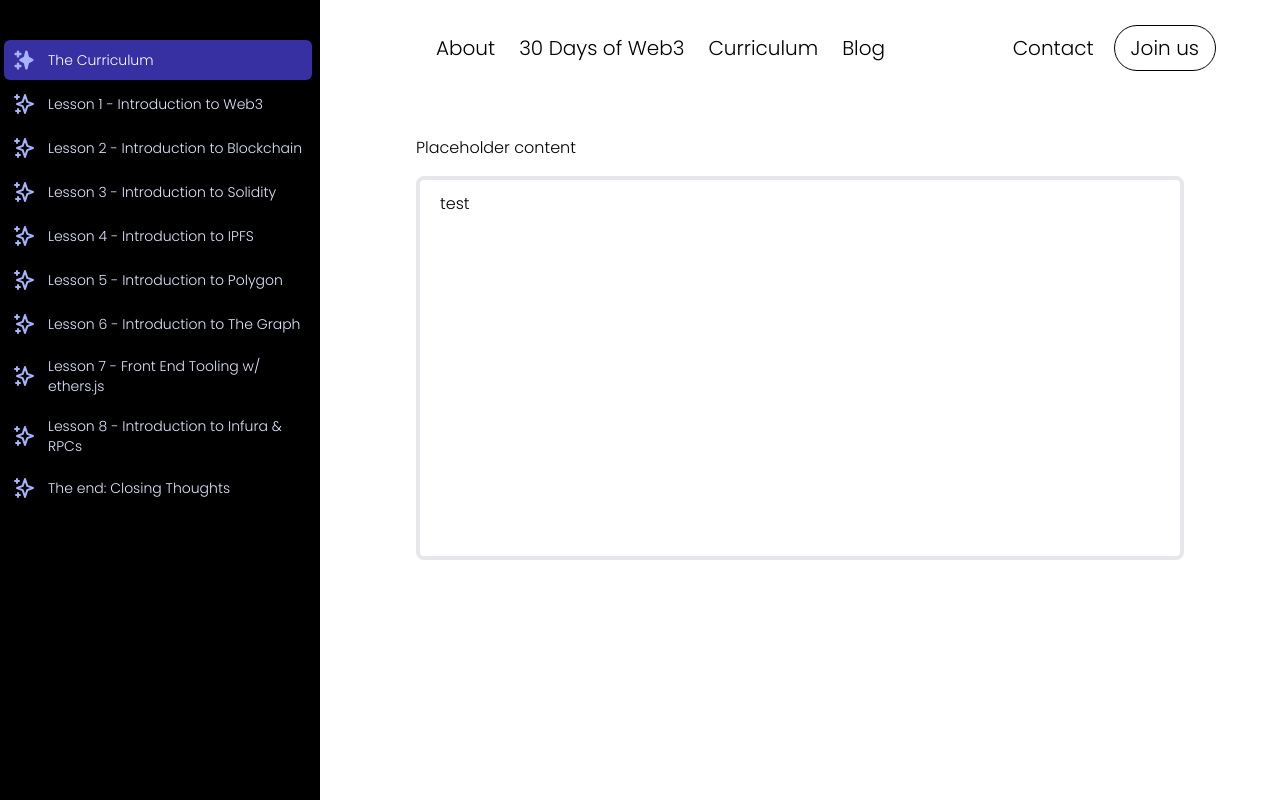
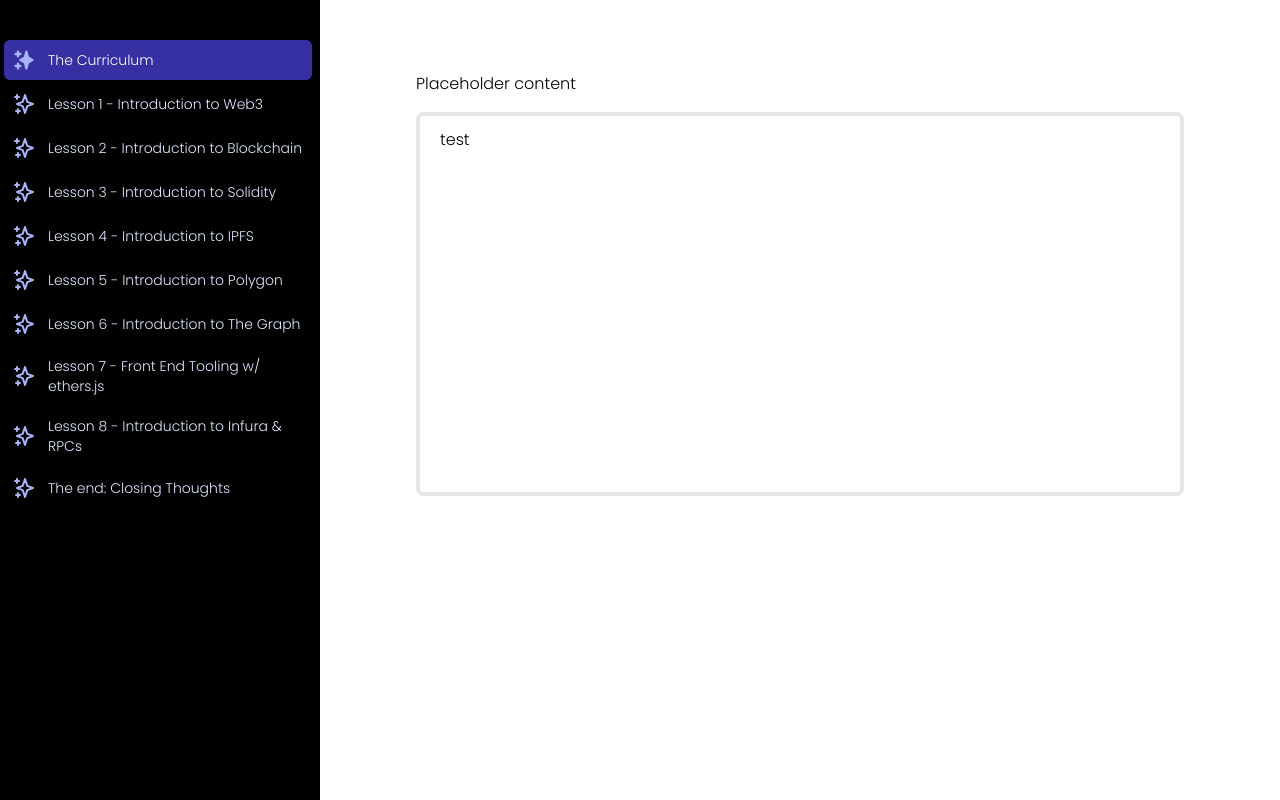
Before and after one commit to womenbuildweb3/30daysofweb3.xyz, a Next.js app: page /curriculum in a window 1280 px wide. Built offline with nearby package versions, Linux system fonts and the light colour scheme.

Commit message:
hide navbar

```diff
--- a/pages/curriculum.js
+++ b/pages/curriculum.js
@@ -21,7 +21,7 @@ export default function Curriculum() {
 
   return (
     <Layout>
-      <Navbar preferedColorScheme={preferedColorScheme} />
+      {/* <Navbar preferedColorScheme={preferedColorScheme} /> */}
       <CurricSidebar />
       <Head>
         <title>30 Days of Web3 | Curriculum </title>
```
